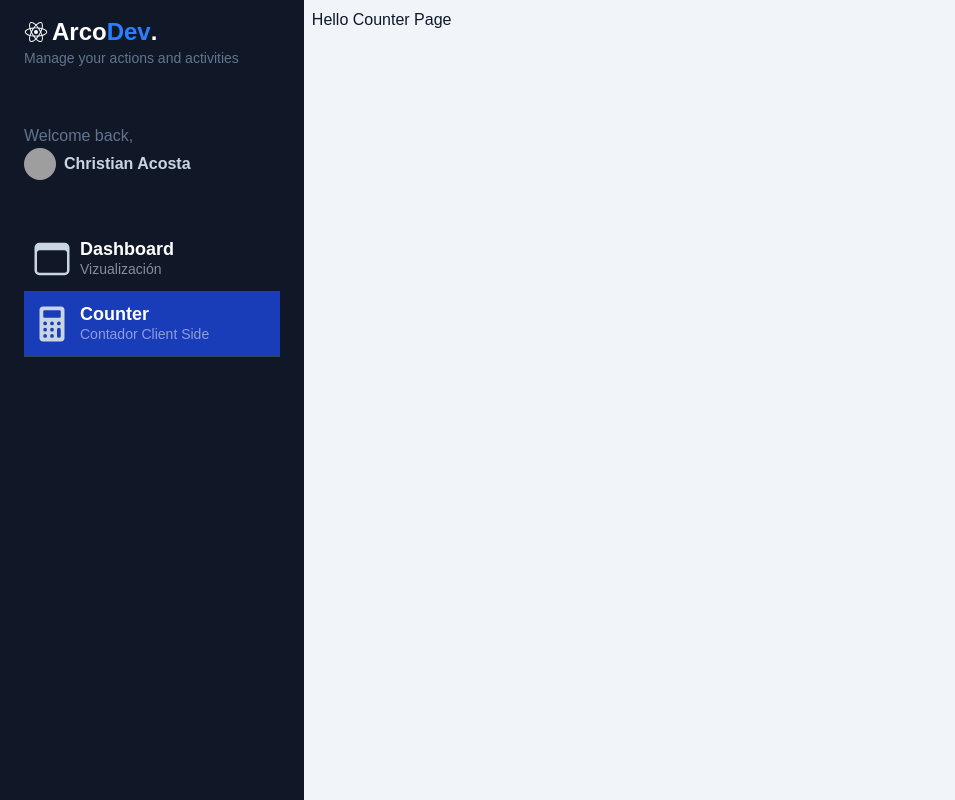
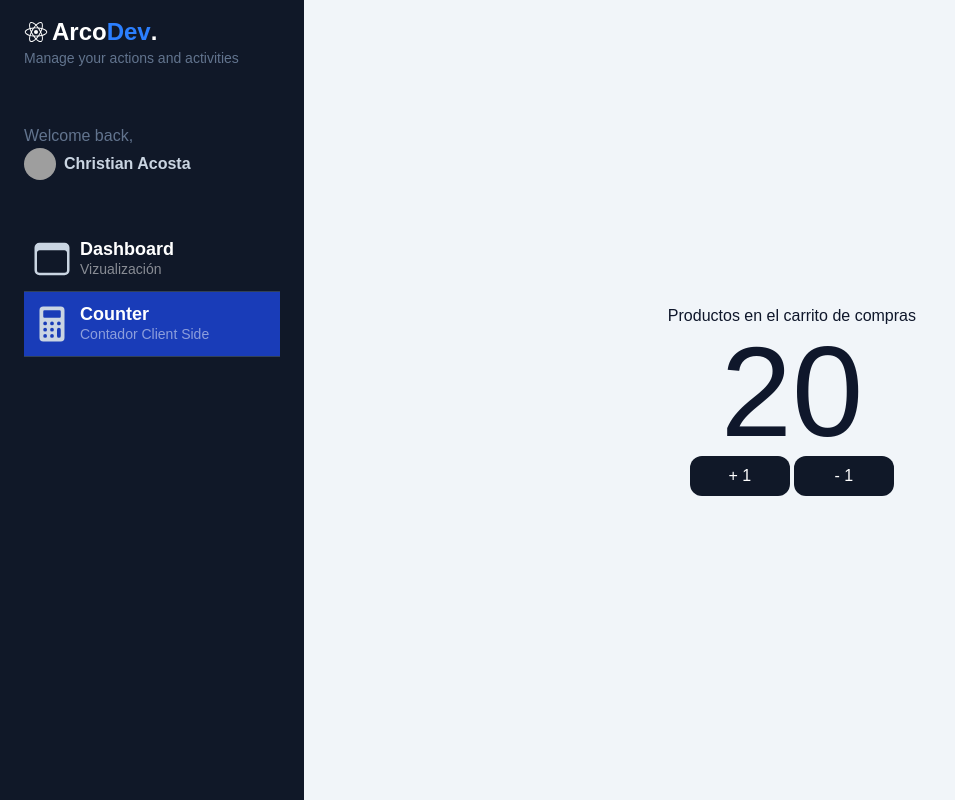
Before and after one commit to arco14/my-dashboard, a Next.js app: page /dashboard/counter in a window 1280 px wide. Shown: the whole page, without its empty margins (0-955 px from the left). Built offline with nearby package versions, Linux system fonts and the light colour scheme; grey boxes are pictures that could not be loaded.

Commit message:
Separando logica de cliente de la del servidor

```diff
--- /dev/null
+++ b/app/components/shoping-cart/components/CarCounter.tsx
@@ -0,0 +1,22 @@
+'use client'
+import { useState } from "react"
+interface Props {
+    value?: number;
+}
+export const CarCounter = ({ value = 0}: Props) => {
+    //? Hooks
+    const [count, setCount] = useState(value)
+    return (
+        <>
+            <span className="text-9xl">{count}</span>
+            <div className="flex gap-1 justify-center">
+                <button
+                    onClick={() => setCount(count + 1)}
+                    className="flex items-center justify-center p-2 bg-gray-900 text-white hover:bg-gray-500 transition-all w-25 rounded-xl cursor-pointer">+ 1</button>
+                <button
+                    onClick={() => setCount(count - 1)}
+                    className="flex items-center justify-center p-2 bg-gray-900 text-white hover:bg-gray-500 transition-all w-25 rounded-xl cursor-pointer">- 1</button>
+            </div>
+        </>
+    )
+}
--- /dev/null
+++ b/app/components/shoping-cart/index.ts
@@ -0,0 +1 @@
+export { CarCounter } from './components/CarCounter';
--- a/app/dashboard/counter/page.tsx
+++ b/app/dashboard/counter/page.tsx
@@ -1,8 +1,14 @@
+import { CarCounter } from '../../components/shoping-cart/components/CarCounter';
+export const metadata = {
+  title: 'Shoping Cart Page',
+  description: 'Contador Next Js'
+}
 
 export default function CounterPage() {
   return (
-    <div>
-      <h1>Hello Counter Page</h1>
+    <div className="flex flex-col items-center justify-center w-full h-full">
+      <span> Productos en el carrito de compras</span>
+      <CarCounter  value={ 20 }/>
     </div>
   );
 }
```
